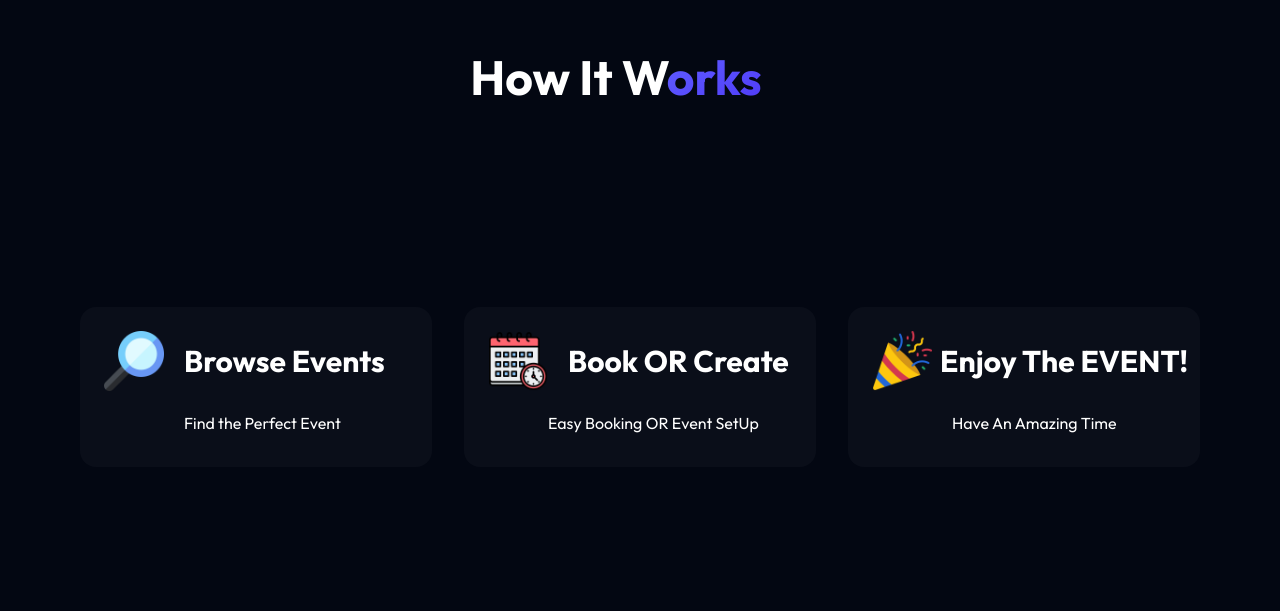
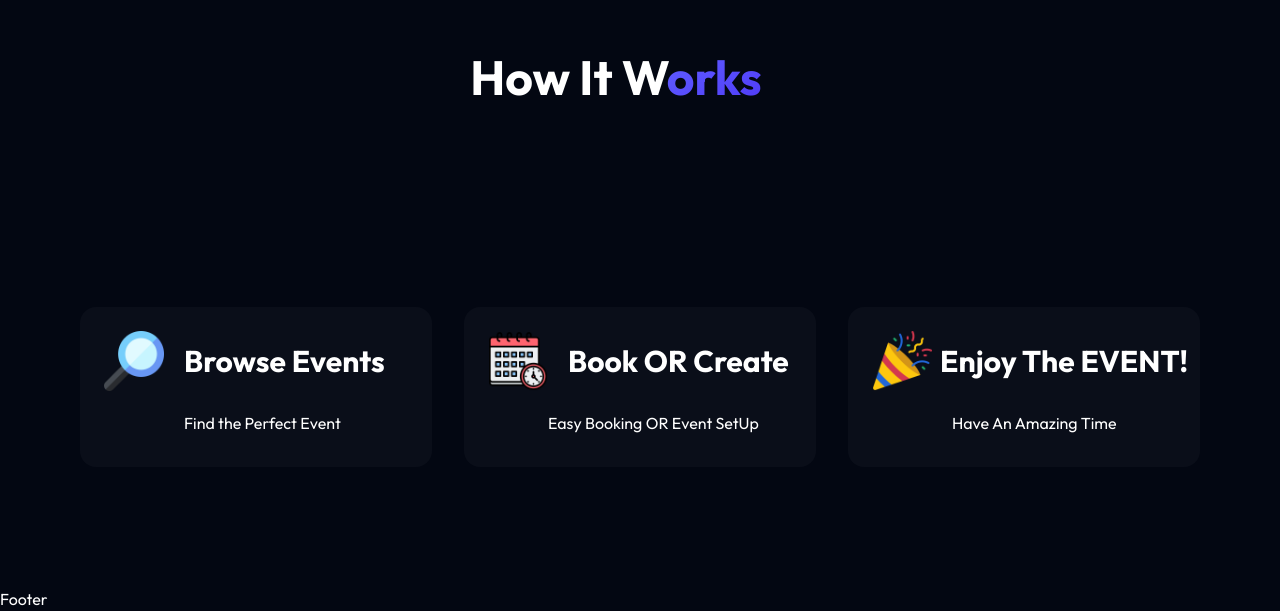
Before and after one commit to MidhunSreekkuttan/Event-Management, a React (Vite) app in the folder frontend/: page / in a window 1280 px wide. Shown: the part 1747-2358 px from the top of the page. Before the commit the page ends 2334 px from the top, so only its background shows below. Built offline with nearby package versions, Linux system fonts and the light colour scheme.

Commit message:
Adding Footer Component

```diff
--- a/frontend/src/App.jsx
+++ b/frontend/src/App.jsx
@@ -9,6 +9,7 @@ import ContactUs from './pages/users/ContactUs'
 import Login from './pages/users/Login'
 import SoftBackdrop from './components/users/background/SoftBackdrop'
 import Lenis from './components/users/background/Lenis'
+import Footer from './components/users/Footer'
 
 const App = () => {
 
@@ -35,6 +36,8 @@ const App = () => {
           <Route path='/login' element={<Login />} />
         </Routes>
 
+        {!loginpage && !WorkersPage && <Footer />}
+
         {/*//....................................................................................................................//*/}
 
         {/*//..............................Routes for Workers.........................................................*/}
```
